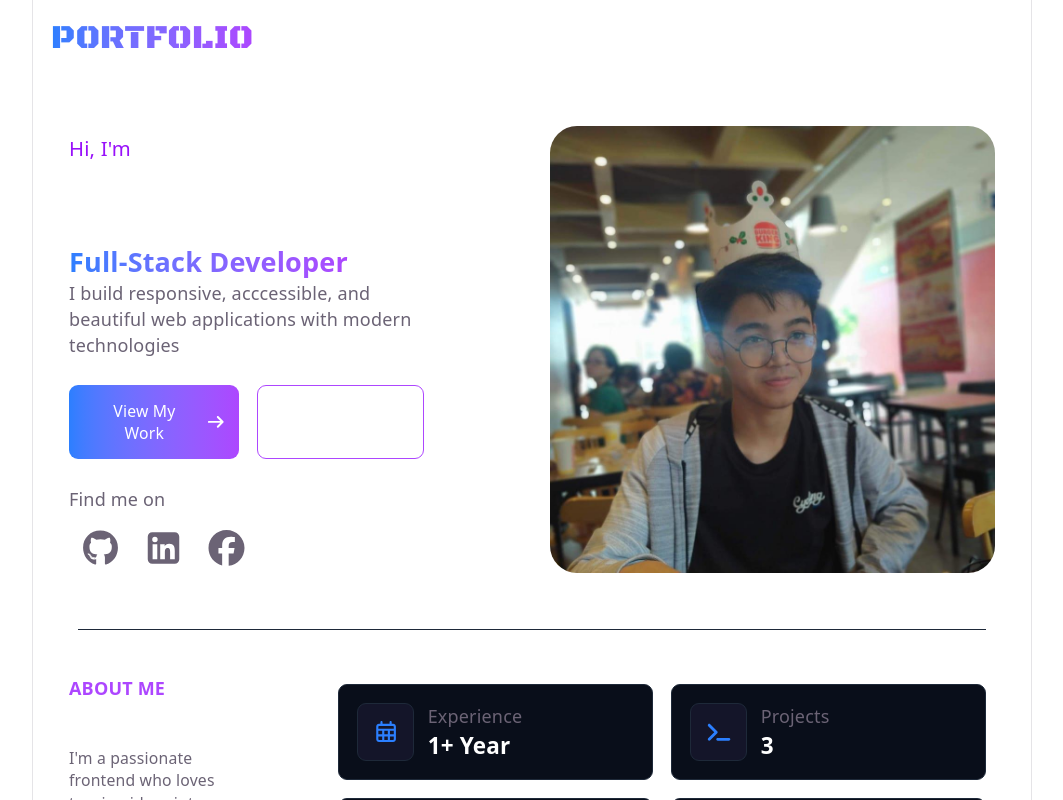
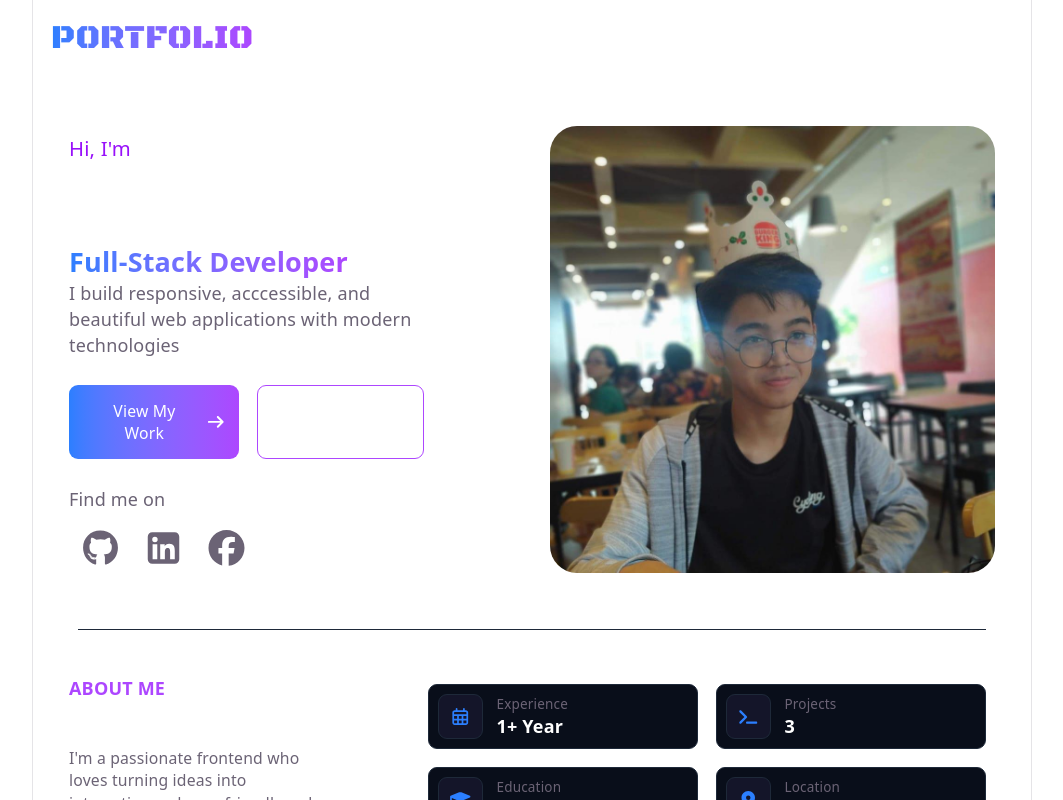
Before and after one commit to IKairuu/Web-Portfolio, a React (Vite) app: page / in a window 1280 px wide. Shown: the top 800 px of the page, without its empty margins (108-1171 px from the left). Built offline with nearby package versions, Linux system fonts and the light colour scheme.

Commit message:
Refactor: Redesigned about me information

```diff
--- a/src/components/identity_information/IdentityInformation.jsx
+++ b/src/components/identity_information/IdentityInformation.jsx
@@ -9,13 +9,13 @@ import { FontAwesomeIcon } from "@fortawesome/react-fontawesome";
 const InfoContainers = (props) => {
   const { icon, labelTitle, children } = props;
   return (
-    <div className="bg-[#090e1a] border border-gray-800 p-4 w-70 rounded-lg flex my-2">
-      <div className="bg-[#141529] flex items-center p-3 rounded-lg border border-gray-800 mr-3">
-        <FontAwesomeIcon icon={icon} size="lg" className="text-blue-500" />
+    <div className="bg-[#090e1a] border border-gray-800 w-60 rounded-lg flex items-center p-2 my-2">
+      <div className="bg-[#141529] flex items-center justify-center rounded-lg h-10 w-10 border border-gray-800 mr-3">
+        <FontAwesomeIcon icon={icon} size="md" className="text-blue-500" />
       </div>
       <div className="flex flex-col items-start">
-        <div>{labelTitle}</div>
-        <div className="font-semibold text-white text-xl">{children}</div>
+        <div className="text-xs">{labelTitle}</div>
+        <div className="font-semibold text-white">{children}</div>
       </div>
     </div>
   );
```
